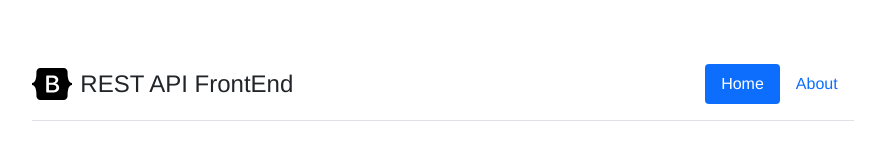
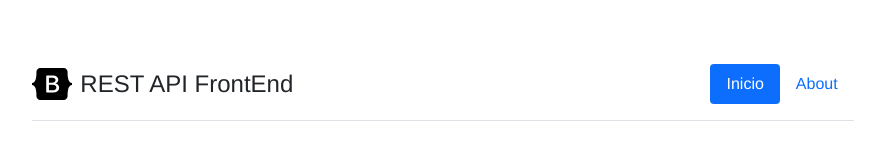
Before and after one commit to sistematico/php-rest-api, a Vue app: page /about in a window 1280 px wide. Shown: the top 152 px of the page, without its empty margins (197-1082 px from the left). Built offline with nearby package versions, Linux system fonts and the light colour scheme.

Commit message:
Autocommit por GitHub: alterações: add 'src/App.vue'

```diff
--- a/src/App.vue
+++ b/src/App.vue
@@ -33,7 +33,7 @@
 
         <ul class="nav nav-pills">
           <li class="nav-item">
-            <router-link to="/" class="nav-link active">Home</router-link>
+            <router-link to="/" class="nav-link active">Inicio</router-link>
           </li>
           <li class="nav-item">
             <router-link to="/about" class="nav-link">About</router-link>
```
